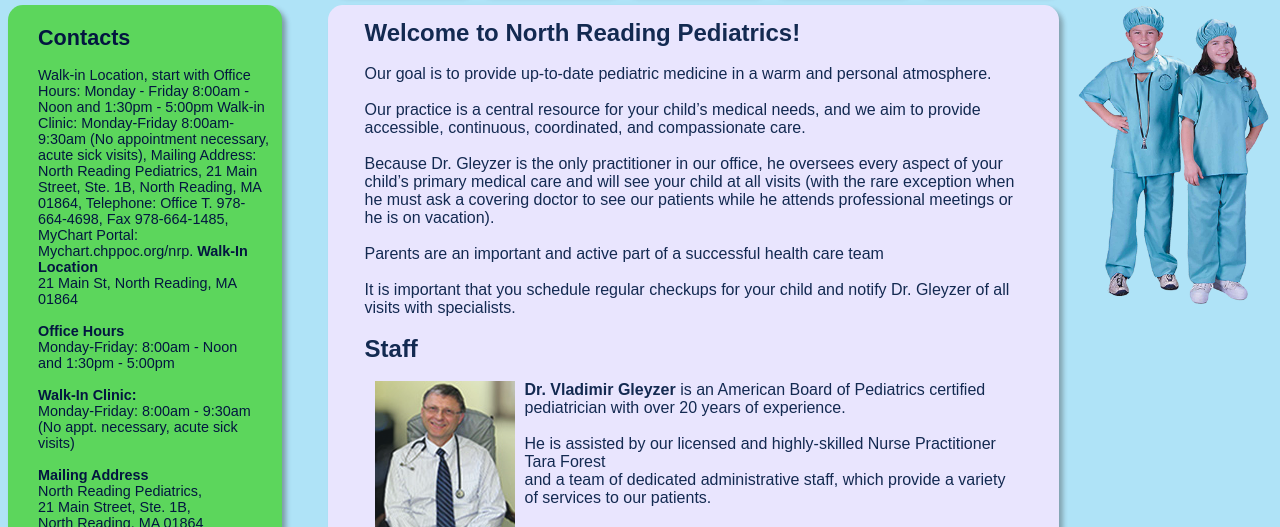
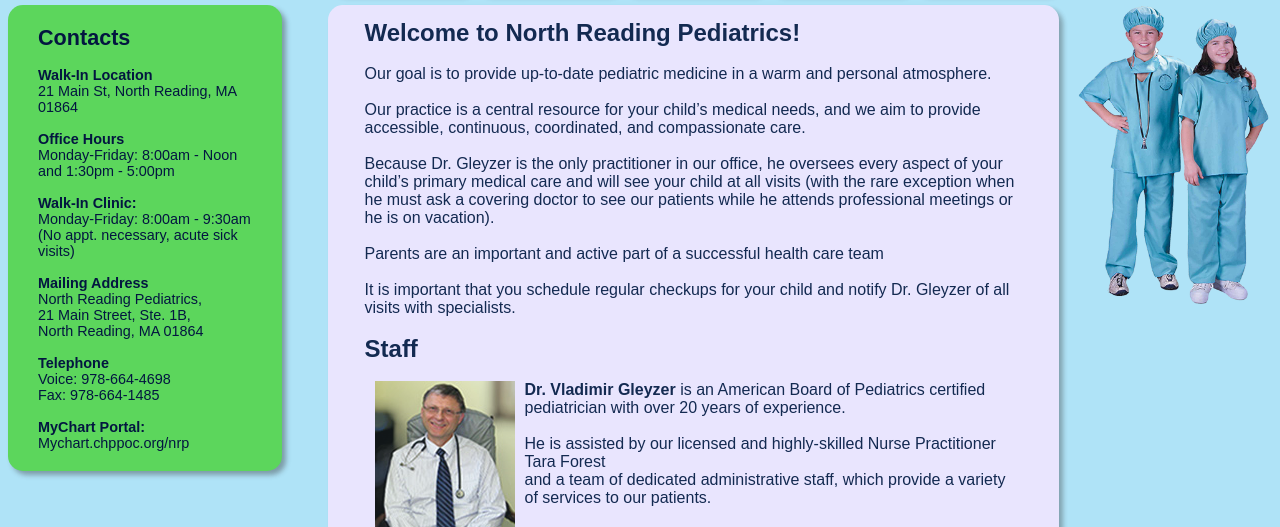
Before and after one commit to klomakina/klomakina.github.io, a plain HTML site: page PediatricsWebsite_v2.17/index.html in a window 1280 px wide. Shown: the part 273-800 px from the top of the page. Drawn offline with Linux system fonts and the light colour scheme; a web font is replaced by a local one.

Commit message:
update index.html

```diff
--- a/PediatricsWebsite_v2.17/index.html
+++ b/PediatricsWebsite_v2.17/index.html
@@ -58,8 +58,7 @@
 					<h2>Contacts</h2>
 					<br>
 					<p>
-						Walk-in Location, start with Office Hours:  Monday - Friday 8:00am - Noon and 1:30pm - 5:00pm
-Walk-in Clinic: Monday-Friday 8:00am-9:30am (No appointment necessary, acute sick visits), Mailing Address: North Reading Pediatrics, 21 Main Street, Ste. 1B, North Reading, MA  01864, Telephone: Office T. 978-664-4698, Fax 978-664-1485, MyChart Portal: Mychart.chppoc.org/nrp.
+
 						<b>Walk-In Location</b>
 						<br>
 						21 Main St, North Reading, MA 01864
```
